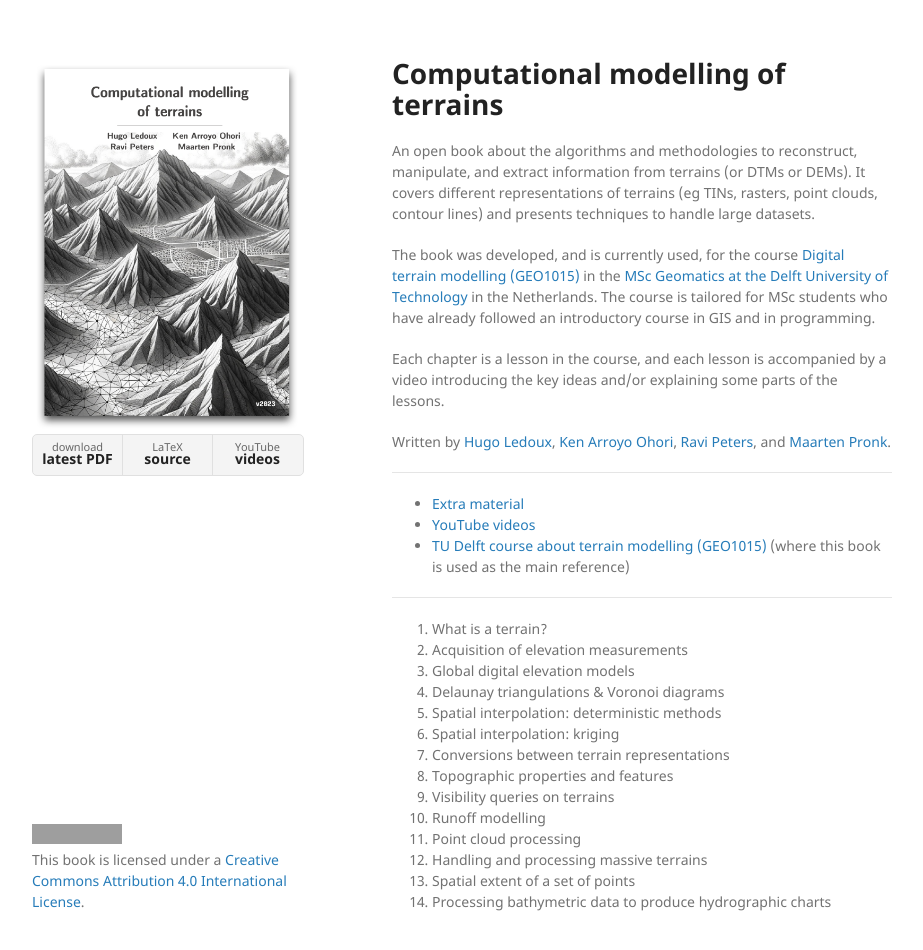
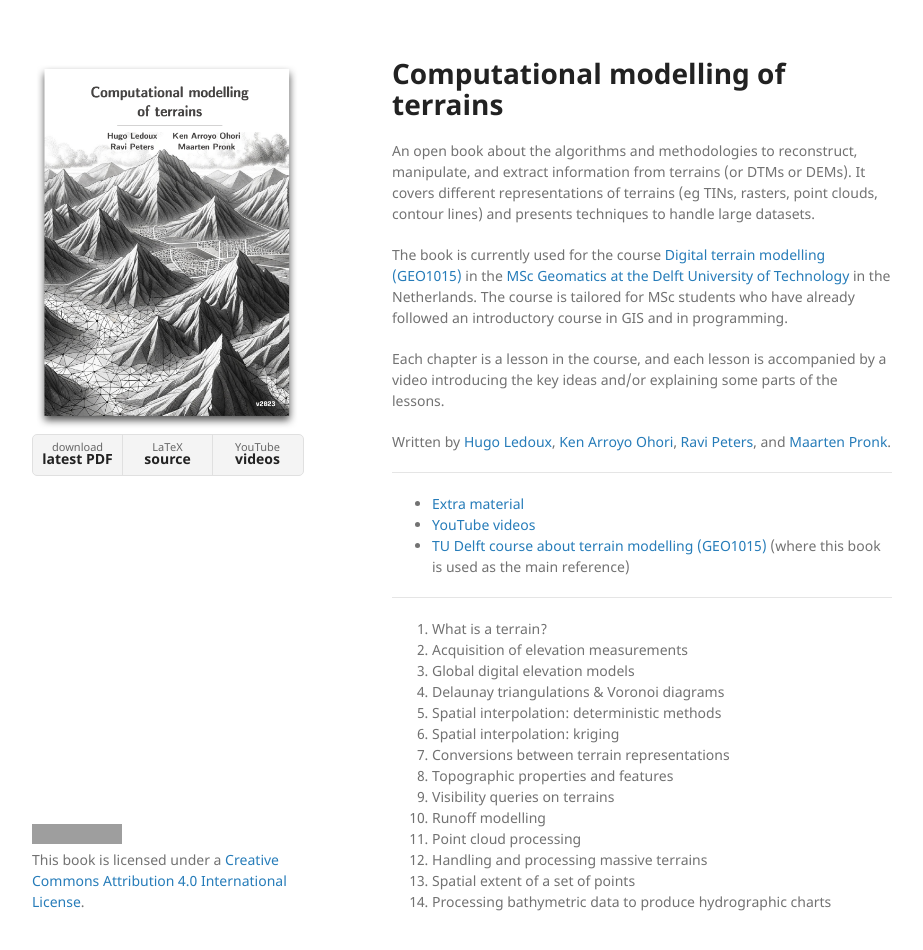
Before and after one commit to tudelft3d/terrainbook, a Jekyll site: the page built from docs/index.md, in a window 1280 px wide and 982 px high. Shown: the top 950 px of the window, without its empty margins (178-1101 px from the left). Built offline with Jekyll 4.4.1, drawn with Linux system fonts in a browser that asks for light colours; grey boxes are pictures that could not be loaded.

Commit message:
Fix wording in website

```diff
--- a/docs/index.md
+++ b/docs/index.md
@@ -8,7 +8,7 @@ layout: default
 An open book about the algorithms and methodologies to reconstruct, manipulate, and extract information from terrains (or DTMs or DEMs).
 It covers different representations of terrains (eg TINs, rasters, point clouds, contour lines) and presents techniques to handle large datasets.
 
-The book was developed, and is currently used, for the course [Digital terrain modelling (GEO1015)](https://3d.bk.tudelft.nl/courses/geo1015/) in the [MSc Geomatics at the Delft University of Technology](http://geomatics.tudelft.nl) in the Netherlands.
+The book is currently used for the course [Digital terrain modelling (GEO1015)](https://3d.bk.tudelft.nl/courses/geo1015/) in the [MSc Geomatics at the Delft University of Technology](http://geomatics.tudelft.nl) in the Netherlands.
 The course is tailored for MSc students who have already followed an introductory course in GIS and in programming.
 
 Each chapter is a lesson in the course, and each lesson is accompanied by a video introducing the key ideas and/or explaining some parts of the lessons.
```
